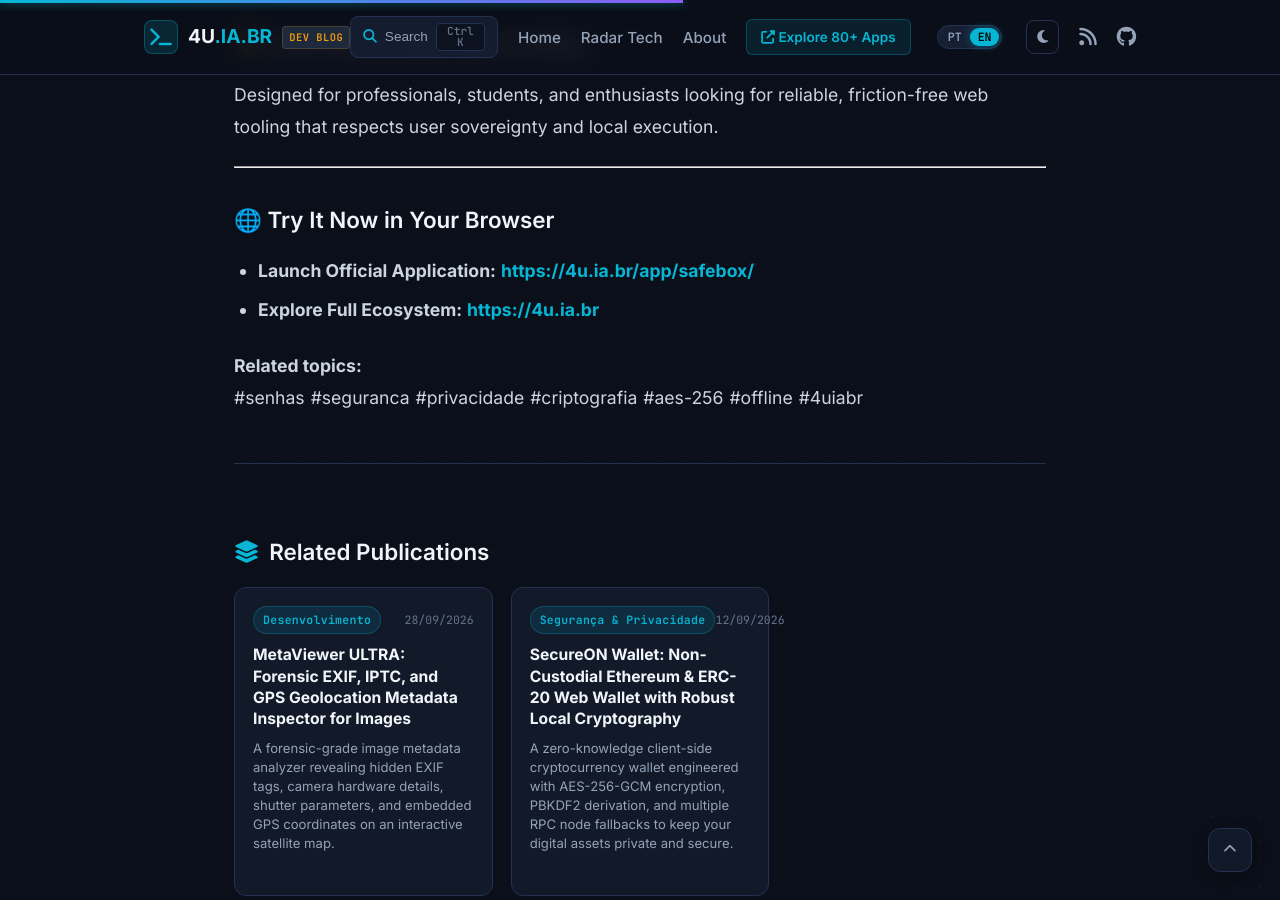
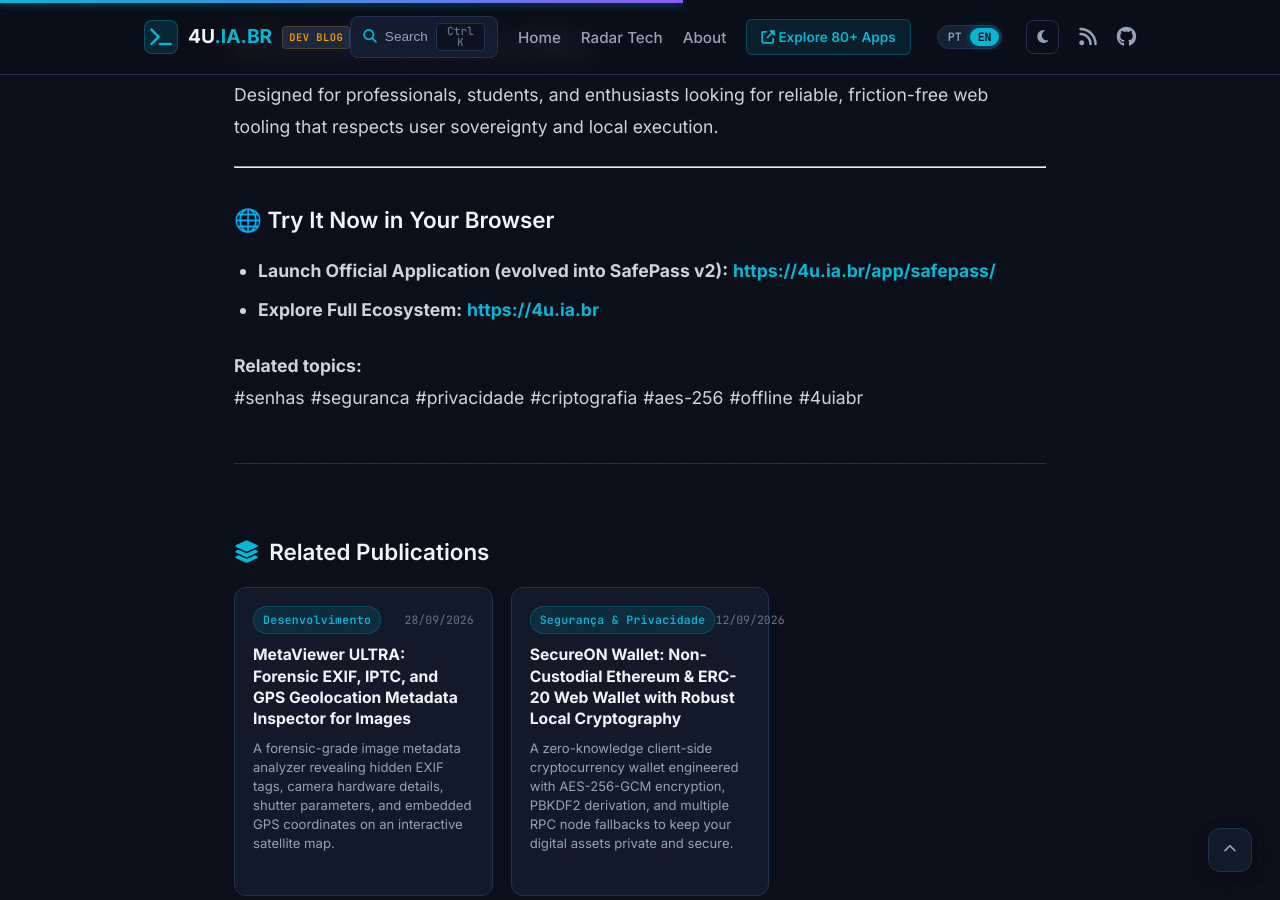
Before and after one commit to 4u-Labs/4u-labs.github.io, a Jekyll site: the page built from _posts/2026-09-19-safebox-gerenciador-senhas-offline-criptografia-aes256.md, in a window 1280 px wide and 900 px high, scrolled down 1404 px. Built offline with Jekyll 4.4.1, drawn with Linux system fonts in a browser that asks for light colours.

Commit message:
chore: apontar post legado do SafeBox para o SafePass v2

```diff
--- a/_posts/2026-09-19-safebox-gerenciador-senhas-offline-criptografia-aes256.md
+++ b/_posts/2026-09-19-safebox-gerenciador-senhas-offline-criptografia-aes256.md
@@ -43,7 +43,7 @@ Seus dados. Seu cofre. Seu controle.
 
 ### 🌐 Experimente Agora Mesmo
 
-* **Acessar Aplicativo Oficial:** [**https://4u.ia.br/app/safebox/**](https://4u.ia.br/app/safebox/)
+* **Acessar Aplicativo Oficial (evoluído para SafePass v2):** [**https://4u.ia.br/app/safepass/**](https://4u.ia.br/app/safepass/)
 * **Catálogo de Aplicações:** [**https://4u.ia.br**](https://4u.ia.br)
 
 </div>
@@ -74,7 +74,7 @@ Designed for professionals, students, and enthusiasts looking for reliable, fric
 
 ### 🌐 Try It Now in Your Browser
 
-* **Launch Official Application:** [**https://4u.ia.br/app/safebox/**](https://4u.ia.br/app/safebox/)
+* **Launch Official Application (evolved into SafePass v2):** [**https://4u.ia.br/app/safepass/**](https://4u.ia.br/app/safepass/)
 * **Explore Full Ecosystem:** [**https://4u.ia.br**](https://4u.ia.br)
 
 </div>
```
